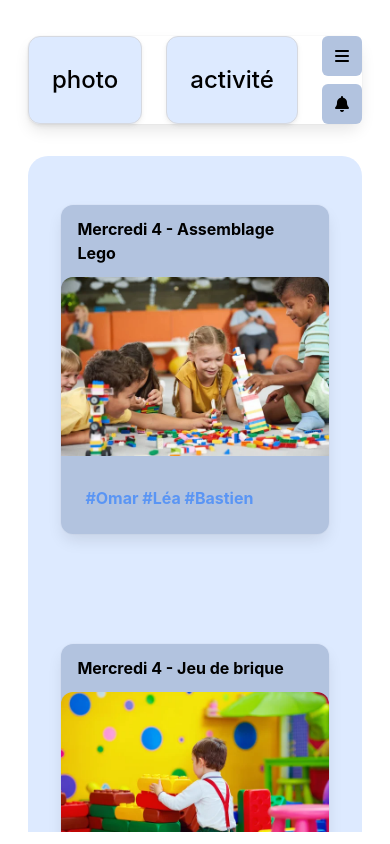
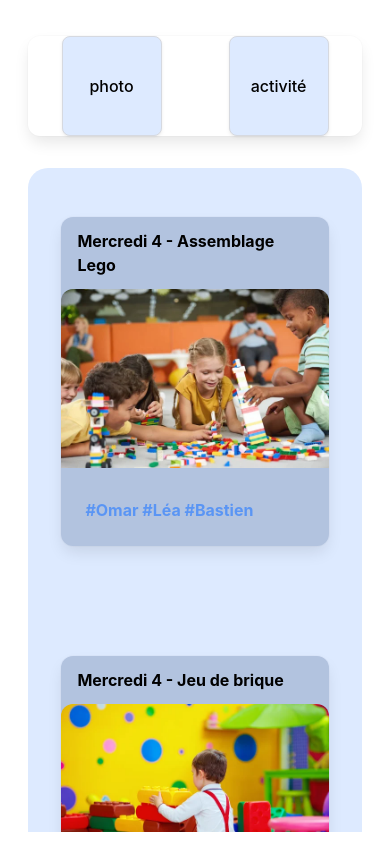
Before and after one commit to felikarina/bambin, a Vue app: page /#/galerie-photo in a window 390 px wide. Built offline with nearby package versions, Linux system fonts and the light colour scheme.

Commit message:
add header mobile + active button

```diff
--- a/db/index.ts
+++ b/db/index.ts
@@ -4,7 +4,7 @@ import * as schema from '../db/schema'
 import * as relations from '../db/relations'
 
 const isProduction = !!process.env.VERCEL
-console.log('isProduction:', isProduction)
+
 const connectionString = isProduction
   ? process.env.SUPABASE_STRING_URL!
   : process.env.LOCAL_DATABASE_URL!
--- a/src/components/headerMobile.vue
+++ b/src/components/headerMobile.vue
@@ -1,25 +1,45 @@
 <script setup lang="ts"></script>
 <template>
-  <div class="header box p-0 is-flex is-flex-direction-row is-justify-content-space-between">
-    <button class="button is-large">photo</button>
-    <button class="button is-large">activité</button>
+  <div
+    class="header box p-0 is-flex is-flex-direction-row is-justify-content-space-between is-align-items-center"
+  >
+    <div class="divMainButton is-flex is-justify-content-space-around is-flex-grow-1">
+      <router-link to="/galerie-photo" class="mainButton button is-large">photo</router-link>
+      <router-link to="/journal-activite" class="mainButton button is-large">activité</router-link>
+    </div>
     <div class="is-flex is-flex-direction-column is-align-items-center">
-      <button class="button barIcon mb-2 is-info" aria-label="Menu">
+      <!-- <button class="button barIcon mb-2 is-info" aria-label="Menu">
         <span class="icon">
           <i class="fas fa-bars" aria-hidden="true"></i>
         </span>
-      </button>
-      <button class="button bellIcon is-info" aria-label="Notifications">
+      </button> -->
+      <!-- <button class="button bellIcon is-info" aria-label="Notifications">
         <span class="icon">
           <i class="fas fa-bell" aria-hidden="true"></i>
         </span>
-      </button>
+      </button> -->
     </div>
   </div>
 </template>
 <style scoped>
 .header {
   background-color: white;
+}
+
+.mainButton {
+  font-size: 2rem;
+  min-height: 100px;
+  @media (max-width: 600px) {
+    padding: 3rem;
+    font-size: 1.5rem;
+    max-height: 80px;
+  }
+  @media (max-width: 480px) {
+    padding: 2rem;
+    font-size: 1rem;
+    max-height: 30px;
+    max-width: 100px;
+  }
 }
 
 .button {
--- a/src/views/activityBook.vue
+++ b/src/views/activityBook.vue
@@ -2,6 +2,7 @@
 import NavigationSidebar from './../components/NavigationSidebar.vue'
 import book from './../components/book.vue'
 import headerGallery from './../components/headerGallery.vue'
+import headerMobile from './../components/headerMobile.vue'
 </script>
 
 <template>
@@ -12,6 +13,9 @@ import headerGallery from './../components/headerGallery.vue'
     <div class="column right-part">
       <div class="column">
         <headerGallery class="mx-4 is-hidden-touch" />
+      </div>
+      <div class="column">
+        <headerMobile class="mx-4 is-hidden-desktop" />
       </div>
       <div class="column">
         <book class="mt-2 mx-4" />
```
